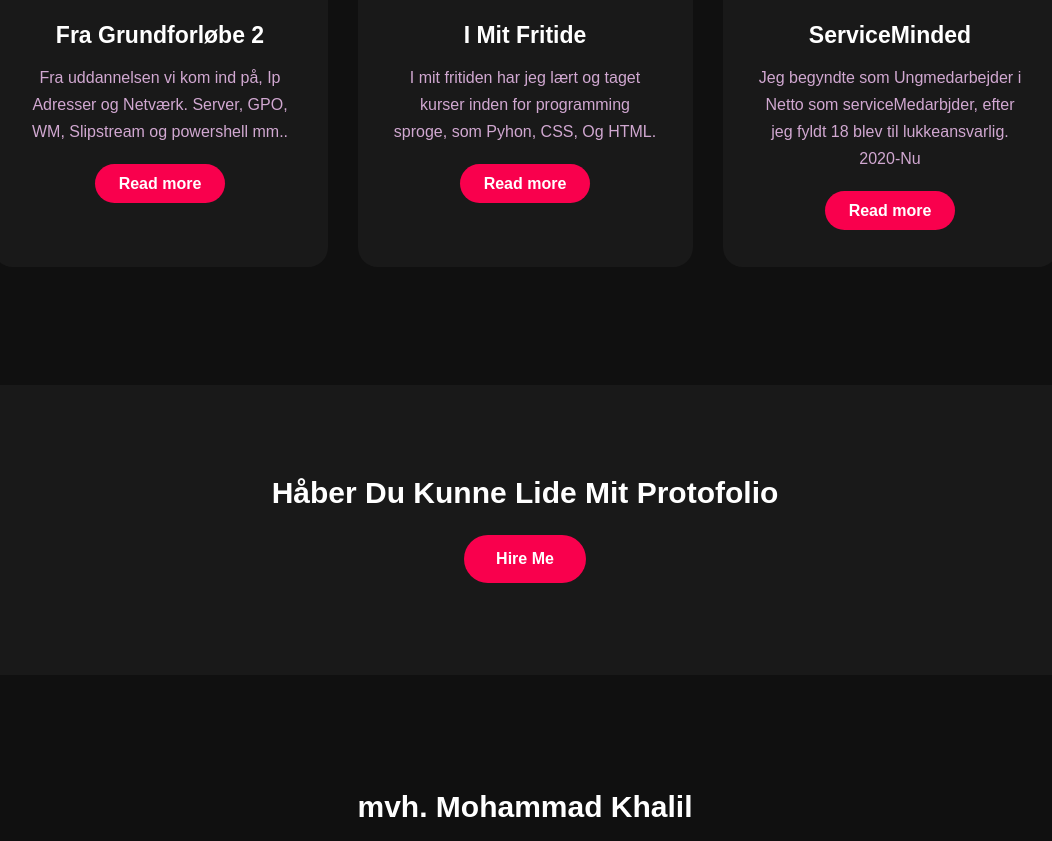
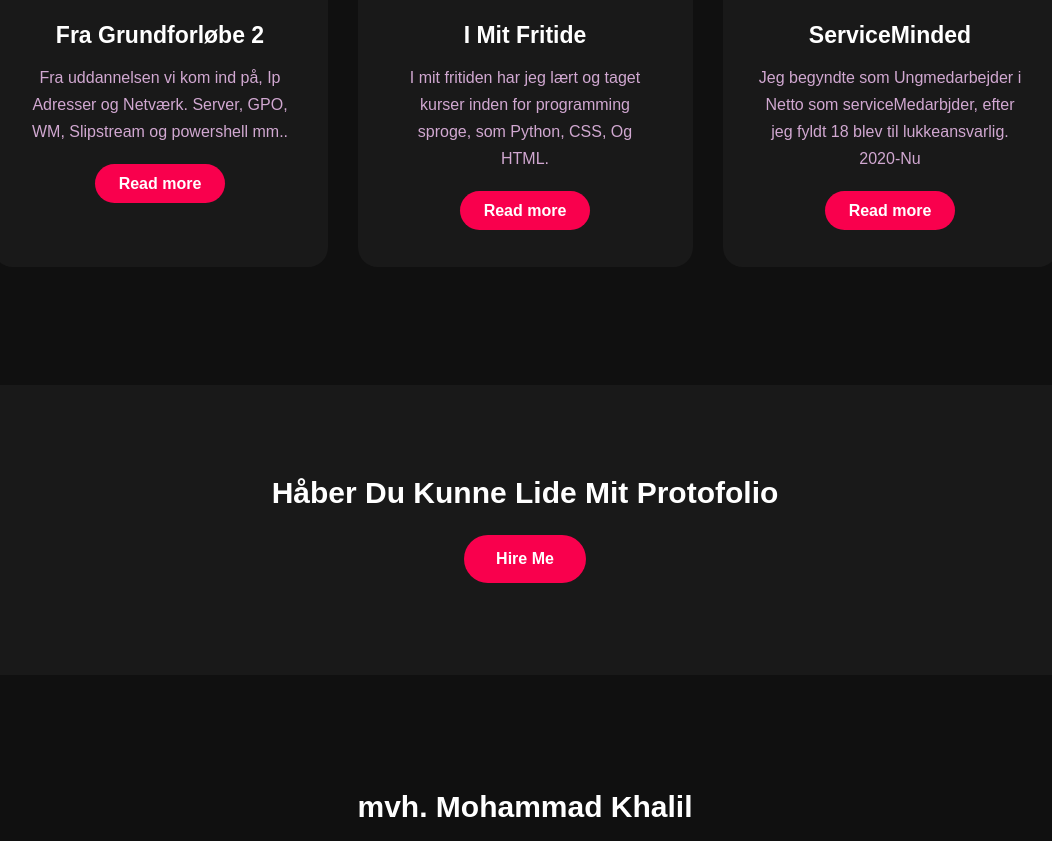
Before and after one commit to mk6320/mk6320.github.io, a plain HTML site: page index.html in a window 1280 px wide. Shown: the part 1774-2615 px from the top of the page, without its empty margins (115-1167 px from the left). Drawn offline with Linux system fonts and the light colour scheme.

Commit message:
Update index.html

```diff
--- a/index.html
+++ b/index.html
@@ -76,7 +76,7 @@
                 <div class="pra">
                     <p>
                         I mit fritiden har jeg lært og taget kurser inden for programming sproge, som
-                        Pyhon, CSS, Og HTML.
+                        Python, CSS, Og HTML.
                     </p>
 
                     <p style="text-align: center;">
```
